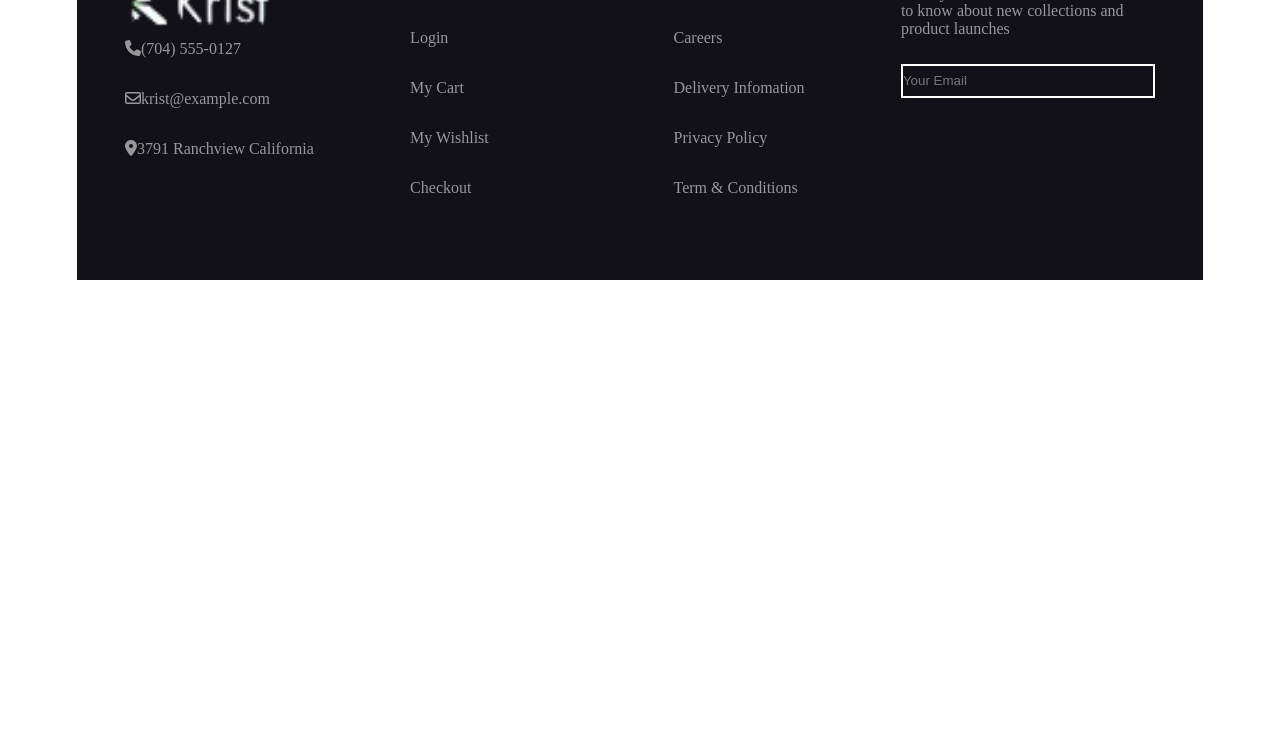
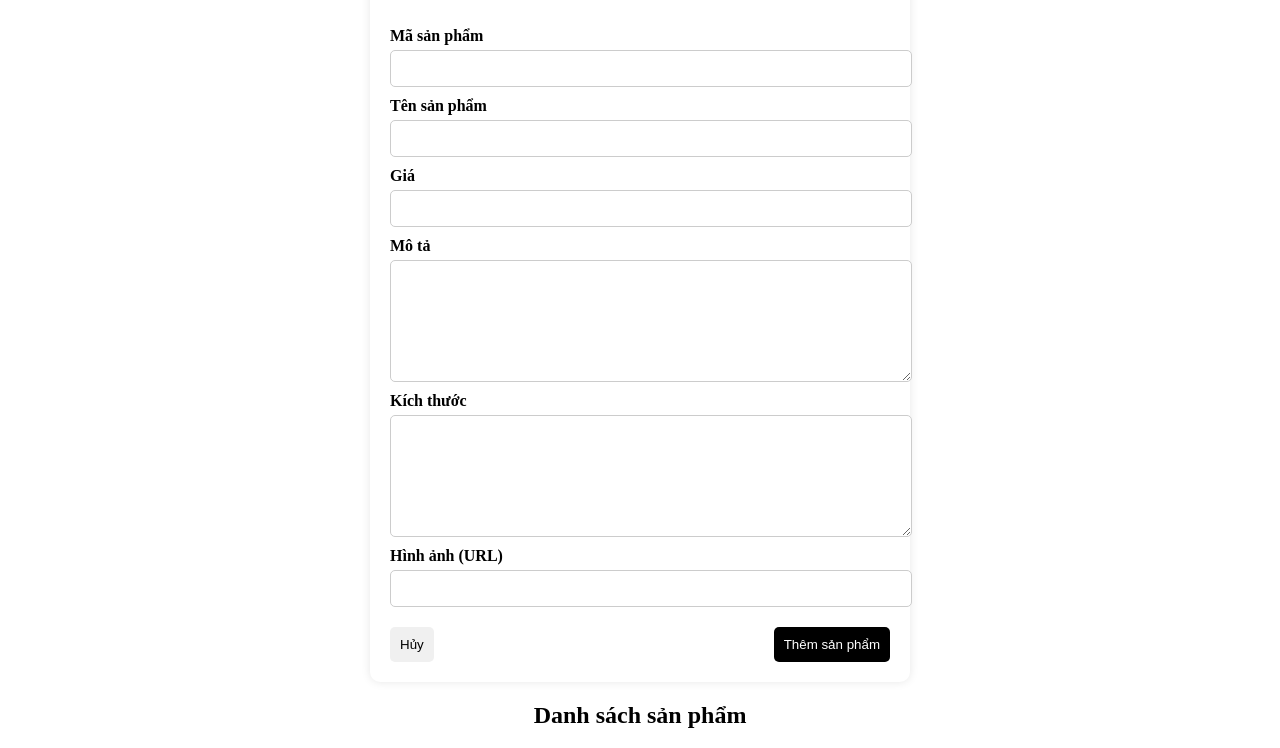
Before and after one commit to NgocHai0611/FE_NOW_Project, a React (Vite) app: page /managementproduct in a window 1280 px wide. Shown: the part 200-948 px from the top of the page. Before the commit the page ends 800 px from the top, so only its background shows below. Built offline with nearby package versions, Linux system fonts and the light colour scheme; no server answers.

Commit message:
GUI Quan ly san pham

```diff
--- a/src/App.jsx
+++ b/src/App.jsx
@@ -6,6 +6,7 @@ import Header from "./assets/components/Header";
 import Footer from "./assets/components/Footer";
 import Auth from "./assets/components/Login";
 import Home from "./assets/components/Home";
+import ManagementProduct from "./assets/components/ManagementProduct";
 
 function App() {
   return (
@@ -17,6 +18,7 @@ function App() {
             <Route index element={<Navigate to="login" />} />
             <Route path="login" element={<Auth />} />
             <Route path="dashboard" element={<Home />} />
+            <Route path="managementproduct" element={<ManagementProduct />} />
           </Route>
         </Routes>
         <Footer />
--- a/src/assets/components/Home.jsx
+++ b/src/assets/components/Home.jsx
@@ -121,25 +121,22 @@ export default function Home() {
         <div className="customer_feedback">
           <div className="feedback_item">
             <div className="feedback_rating">★★★★★</div>
-            <p className="feedback_text">
-              "It is a long established fact that a reader will be distracted by
-              the readable content of a page when looking at its layout."
-            </p>
+            <p className="feedback_text">It is a long established fact that a reader will be distracted bythe readable content of a page when looking at its layout</p>
             <p className="feedback_author">Leslie Alexander, Model</p>
           </div>
           <div className="feedback_item">
             <div className="feedback_rating">★★★★★</div>
             <p className="feedback_text">
-              "It is a long established fact that a reader will be distracted by
-              the readable content of a page when looking at its layout."
+              It is a long established fact that a reader will be distracted by
+              the readable content of a page when looking at its layout.
             </p>
             <p className="feedback_author">Jacob Jones, Co-founder</p>
           </div>
           <div className="feedback_item">
             <div className="feedback_rating">★★★★★</div>
             <p className="feedback_text">
-              "It is a long established fact that a reader will be distracted by
-              the readable content of a page when looking at its layout."
+              It is a long established fact that a reader will be distracted by
+              the readable content of a page when looking at its layout.
             </p>
             <p className="feedback_author">Jenny Wilson, Fashion Designer</p>
           </div>
--- /dev/null
+++ b/src/assets/components/ManagementProduct.jsx
@@ -0,0 +1,161 @@
+import React, { useState, useEffect } from "react";
+import '../css/managementproduct.css';
+
+export default function ManagementProduct() {
+  const [product, setProduct] = useState({
+    idProduct: "",
+    productName: "",
+    unitPrice: "",
+    desc: "",
+    size: "",
+    imgProduct: "",
+  });
+
+  const [products, setProducts] = useState([]);
+  const [isEditing, setIsEditing] = useState(false);
+
+  useEffect(() => {
+    fetchProducts();
+  }, []);
+
+  const fetchProducts = () => {
+    fetch("http://localhost:3001/listProduct")
+      .then((response) => response.json())
+      .then((data) => setProducts(data))
+      .catch((error) => console.error("Error fetching products:", error));
+  };
+
+  const handleChange = (e) => {
+    setProduct({ ...product, [e.target.name]: e.target.value });
+  };
+
+  const handleSubmit = async (e) => {
+    e.preventDefault();
+
+    const url = isEditing
+      ? `http://localhost:3001/updateProduct/${product.idProduct}`
+      : "http://localhost:3001/addProduct";
+    const method = isEditing ? "PUT" : "POST";
+
+    try {
+      const response = await fetch(url, {
+        method: method,
+        headers: { "Content-Type": "application/json" },
+        body: JSON.stringify(product),
+      });
+
+      if (response.ok) {
+        alert(isEditing ? "Cập nhật sản phẩm thành công!" : "Thêm sản phẩm thành công!");
+        setProduct({
+          idProduct: "",
+          productName: "",
+          unitPrice: "",
+          desc: "",
+          size: "",
+          imgProduct: "",
+        });
+        setIsEditing(false);
+        fetchProducts();
+      } else {
+        alert("Lỗi khi thêm/cập nhật sản phẩm.");
+      }
+    } catch (error) {
+      console.error("Error processing product:", error);
+      alert("Lỗi kết nối tới server.");
+    }
+  };
+
+  const handleEdit = (prod) => {
+    setProduct(prod);
+    setIsEditing(true);
+  };
+
+  const handleDelete = async (idProduct) => {
+    if (window.confirm("Bạn có chắc chắn muốn xoá sản phẩm này?")) {
+      try {
+        const response = await fetch(`http://localhost:3001/deleteProduct/${idProduct}`, {
+          method: "DELETE",
+        });
+
+        if (response.ok) {
+          alert("Xoá sản phẩm thành công!");
+          fetchProducts();
+        } else {
+          alert("Lỗi khi xoá sản phẩm.");
+        }
+      } catch (error) {
+        console.error("Error deleting product:", error);
+        alert("Lỗi kết nối tới server.");
+      }
+    }
+  };
+
+  return (
+    <div className="home_container">
+      <div className="form_container">
+        <h2>{isEditing ? "Cập nhật sản phẩm" : "Thêm sản phẩm mới"}</h2>
+        <form onSubmit={handleSubmit}>
+          <label>Mã sản phẩm</label>
+          <input type="text" name="idProduct" value={product.idProduct} onChange={handleChange} required disabled={isEditing} />
+
+          <label>Tên sản phẩm</label>
+          <input type="text" name="productName" value={product.productName} onChange={handleChange} required />
+
+          <label>Giá</label>
+          <input type="number" name="unitPrice" value={product.unitPrice} onChange={handleChange} required />
+
+          <label>Mô tả</label>
+          <textarea name="desc" value={product.desc} onChange={handleChange} required />
+
+          <label>Kích thước</label>
+          <textarea name="size" value={product.size} onChange={handleChange} required />
+
+          <label>Hình ảnh (URL)</label>
+          <input type="text" name="imgProduct" value={product.imgProduct} onChange={handleChange} required />
+
+          <div className="form_buttons">
+            <button type="button" className="cancel_btn" onClick={() => {
+              setProduct({ idProduct: "", productName: "", unitPrice: "", desc: "", size: "", imgProduct: "" });
+              setIsEditing(false);
+            }}>Hủy</button>
+            <button type="submit" className="submit_btn">{isEditing ? "Cập nhật" : "Thêm sản phẩm"}</button>
+          </div>
+        </form>
+      </div>
+
+      {/* Danh sách sản phẩm */}
+      <div className="table_container">
+        <h2>Danh sách sản phẩm</h2>
+        <table>
+          <thead>
+            <tr>
+              <th>Hình ảnh</th>
+              <th>Mã sản phẩm</th>
+              <th>Tên sản phẩm</th>
+              <th>Giá</th>
+              <th>Mô tả</th>
+              <th>Kích thước</th>
+              <th>Action</th>
+            </tr>
+          </thead>
+          <tbody>
+            {products.map((prod) => (
+              <tr key={prod.idProduct}>
+                <td><img src={prod.imgProduct} alt={prod.productName} width="50" /></td>
+                <td>{prod.idProduct}</td>
+                <td>{prod.productName}</td>
+                <td>${prod.unitPrice.toFixed(2)}</td>
+                <td>{prod.desc}</td>
+                <td>{prod.size}</td>
+                <td>
+                  <button className="edit_btn" onClick={() => handleEdit(prod)}>Sửa</button>
+                  <button className="delete_btn" onClick={() => handleDelete(prod.idProduct)}>Xoá</button>
+                </td>
+              </tr>
+            ))}
+          </tbody>
+        </table>
+      </div>
+    </div>
+  );
+}
--- /dev/null
+++ b/src/assets/css/managementproduct.css
@@ -0,0 +1,115 @@
+.home_container {
+    display: flex;
+    flex-direction: column;
+    align-items: center;
+    margin-top: 50px;
+}
+
+.form_container {
+    width: 500px;
+    background: #fff;
+    padding: 20px;
+    border-radius: 10px;
+    box-shadow: 0 0 10px rgba(0, 0, 0, 0.1);
+    margin-top: 20px;
+}
+
+h2 {
+    text-align: center;
+    margin-bottom: 20px;
+}
+
+form {
+    display: flex;
+    flex-direction: column;
+}
+
+label {
+    font-weight: bold;
+    margin-top: 10px;
+}
+
+input, select, textarea {
+    width: 100%;
+    padding: 10px;
+    margin-top: 5px;
+    border: 1px solid #ccc;
+    border-radius: 5px;
+}
+
+textarea {
+    resize: vertical;
+    height: 100px;
+}
+
+.form_buttons {
+    display: flex;
+    justify-content: space-between;
+    margin-top: 20px;
+}
+
+.cancel_btn {
+    background: #f0f0f0;
+    padding: 10px;
+    border: none;
+    border-radius: 5px;
+    cursor: pointer;
+}
+
+.submit_btn {
+    background: black;
+    color: white;
+    padding: 10px;
+    border: none;
+    border-radius: 5px;
+    cursor: pointer;
+}
+
+.table_container {
+    width: 80%;
+    margin-top: 20px;
+}
+
+table {
+    width: 100%;
+    border-collapse: collapse;
+    text-align: center;
+}
+
+th, td {
+    border: 1px solid #ddd;
+    padding: 10px;
+    text-align: center;
+}
+
+th {
+    background-color: #f4f4f4;
+}
+
+td img {
+    display: block;
+    margin: 0 auto;
+    max-width: 50px;
+    height: auto;
+}
+
+.edit_btn, .delete_btn {
+    padding: 5px 10px;
+    margin: 2px;
+    border: none;
+    cursor: pointer;
+  }
+
+  .edit_btn {
+    background-color: #ffa500;
+    color: white;
+  }
+
+  .delete_btn {
+    background-color: #ff4d4d;
+    color: white;
+  }
+
+  .edit_btn:hover, .delete_btn:hover {
+    opacity: 0.8;
+  }
```
